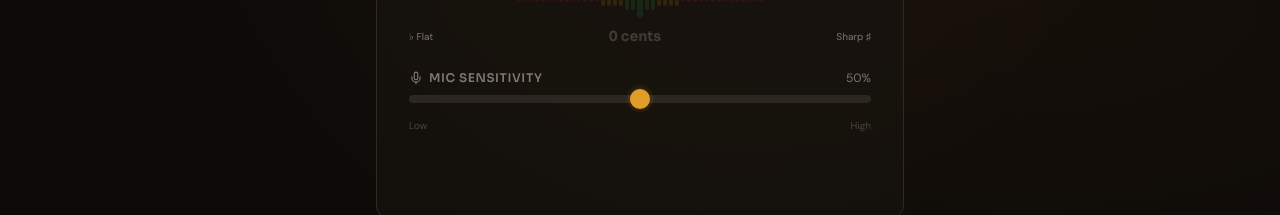
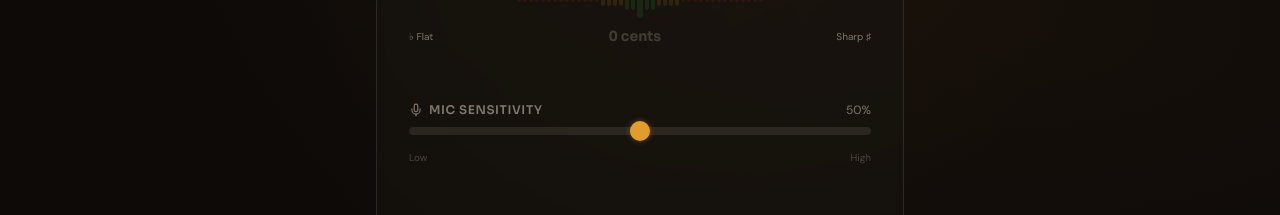
Before and after one commit to randysoller/FretMaster, a React (Vite) app: page /tuner in a window 1280 px wide. Shown: the part 538-753 px from the top of the page. Built offline with nearby package versions, Linux system fonts and the light colour scheme; no server answers.

Commit message:
Add spacing above mic sensitivity slider

```diff
--- a/src/pages/Tuner.tsx
+++ b/src/pages/Tuner.tsx
@@ -837,7 +837,7 @@
             </div>
 
             {/* Mic sensitivity */}
-            <div className="space-y-2">
+            <div className="space-y-2 !mt-14">
               <div className="flex items-center justify-between">
                 <label className="text-xs font-display font-semibold text-[hsl(var(--text-muted))] uppercase tracking-wider flex items-center gap-1.5">
                   <Mic className="size-3.5" />
```
